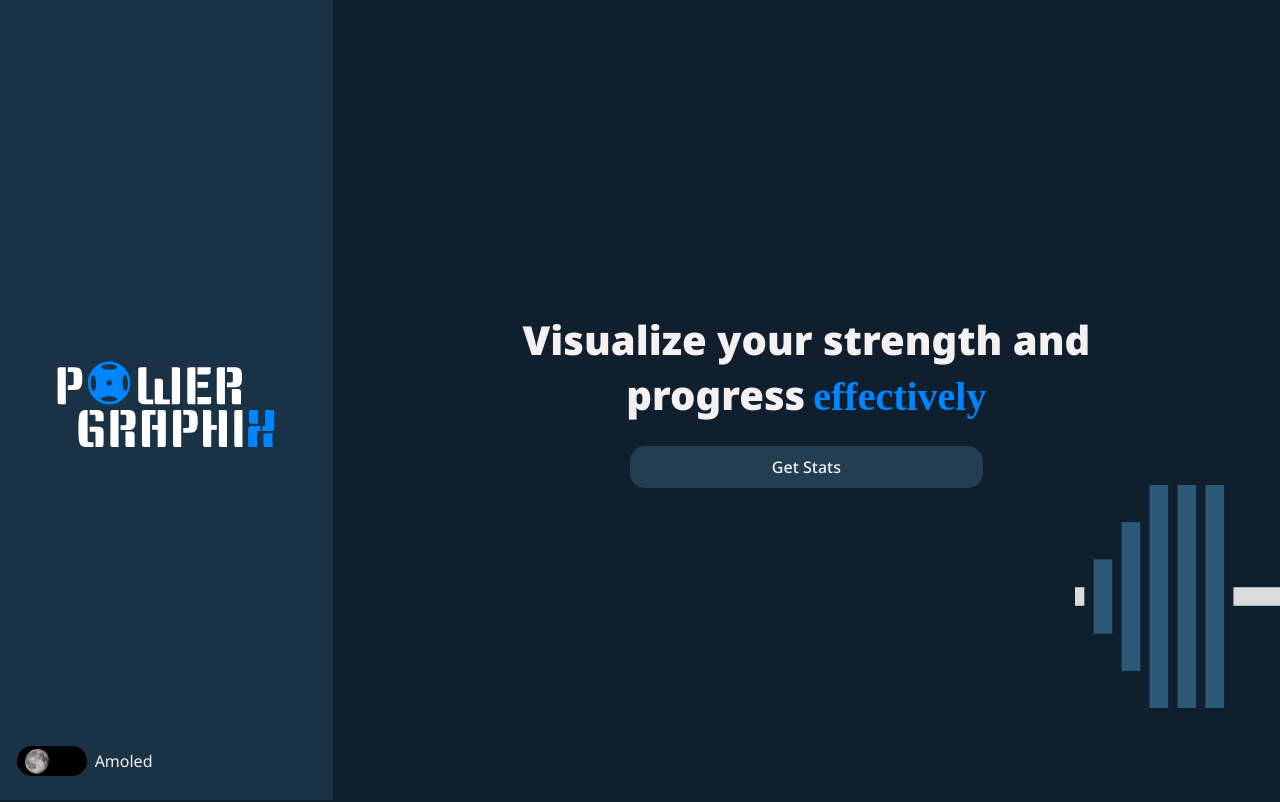
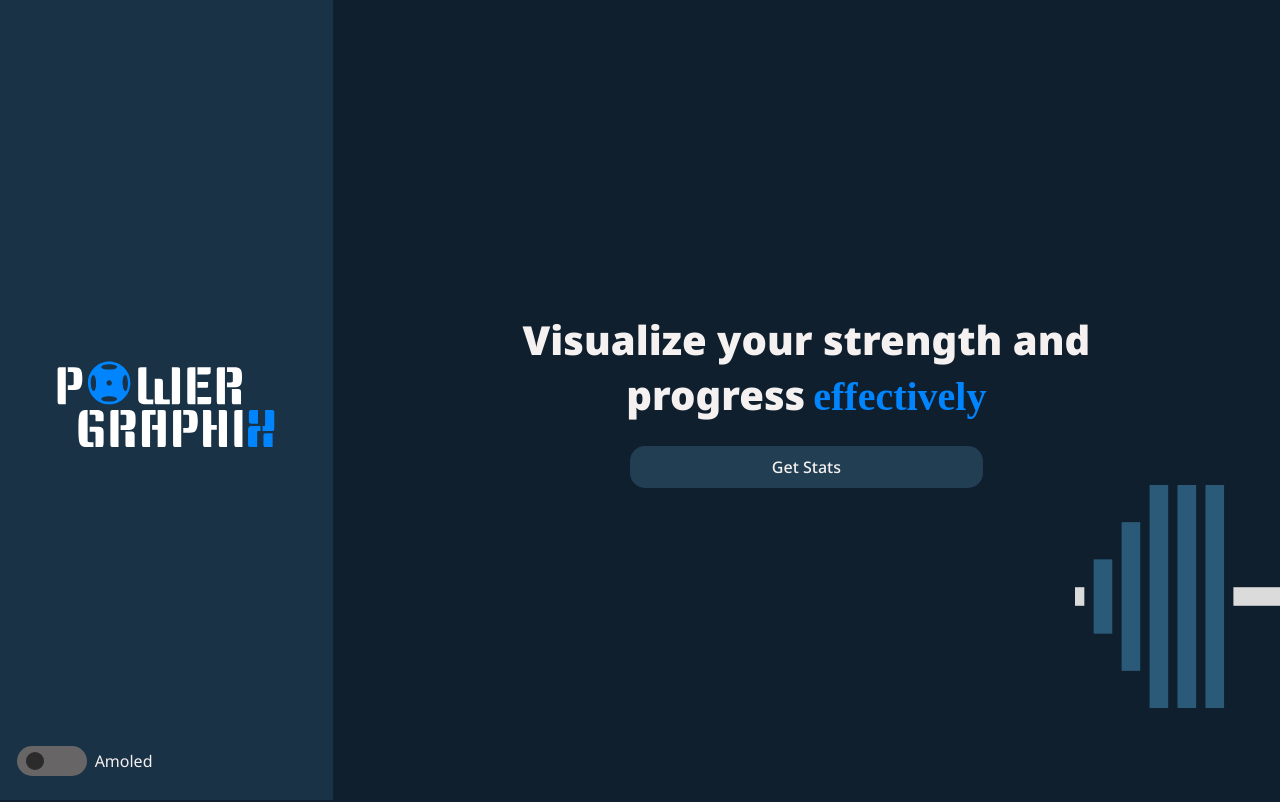
Before and after one commit to AtanasovCode/lift-log, a React (Vite) app: page / in a window 1280 px wide. Shown: the top 802 px of the page. Built offline with nearby package versions, Linux system fonts and the light colour scheme; a web font is replaced by a local one.

Commit message:
improved toggle styling

```diff
--- a/src/components/Toggle.jsx
+++ b/src/components/Toggle.jsx
@@ -50,7 +50,7 @@ const ThemeName = styled.div`
 `;
 
 const ToggleWrapper = styled.div`
-  background-color: #000;
+  background-color: #676565;
   padding: .5rem;
   border-radius: 20px;
   display: flex;
@@ -65,14 +65,16 @@ const ToggleWrapper = styled.div`
   `}
 `;
 
-const MoonIcon = styled.img`
-  width: 25px;
-  height: 25px;
+const MoonIcon = styled.div`
+  width: 20px;
+  height: 20px;
   transition: all .4s ease-in-out;
+  background-color: #2c2b2b;
+  transform: scale(.9);
+  border-radius: 50%;
 
   ${props => props.isChecked && `
-    width: 20px;
-    height: 20px;
-    transform: translateX(calc(100% + 15px));
+    transform: translateX(calc(100% + 15px)) scale(1.1);
+    background-color: ${props.theme.richBlackDark};
   `}
 `;
```
